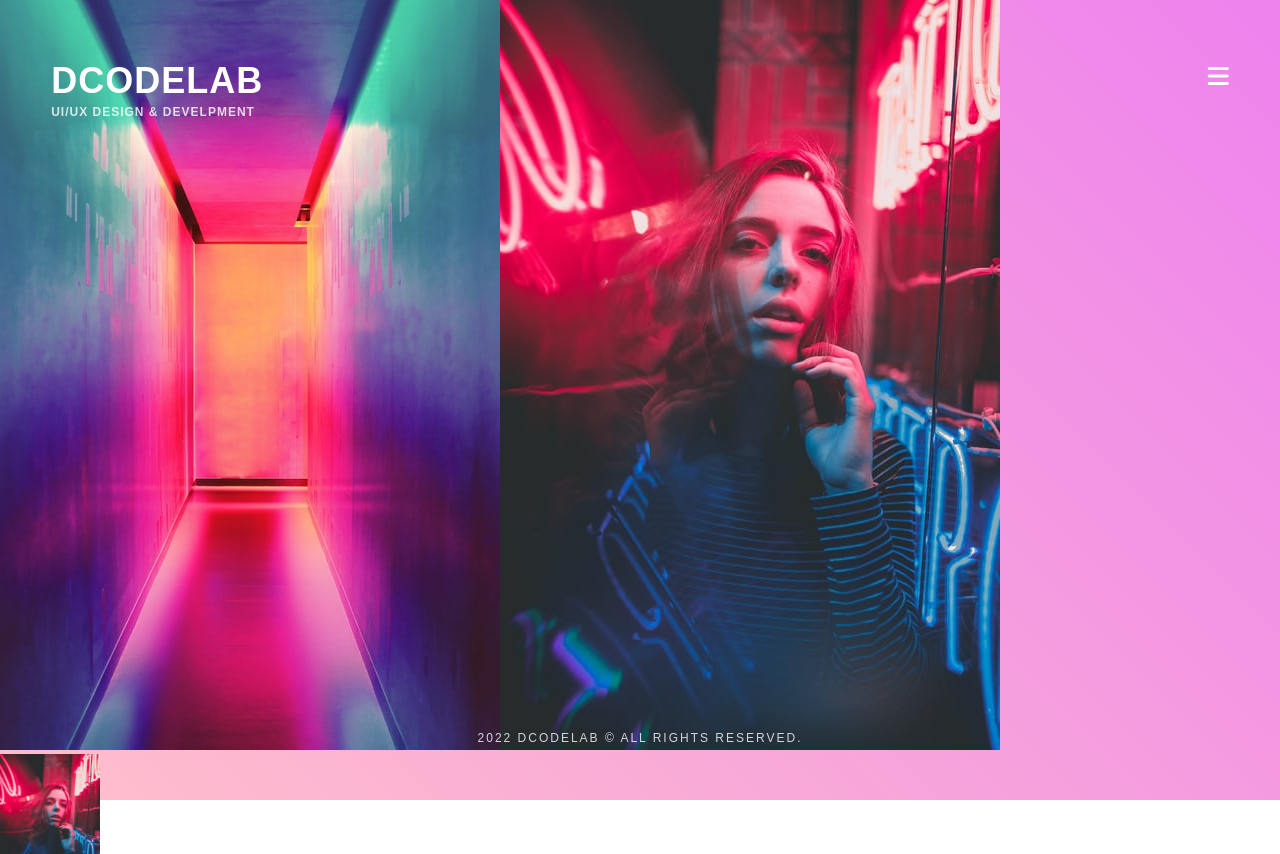
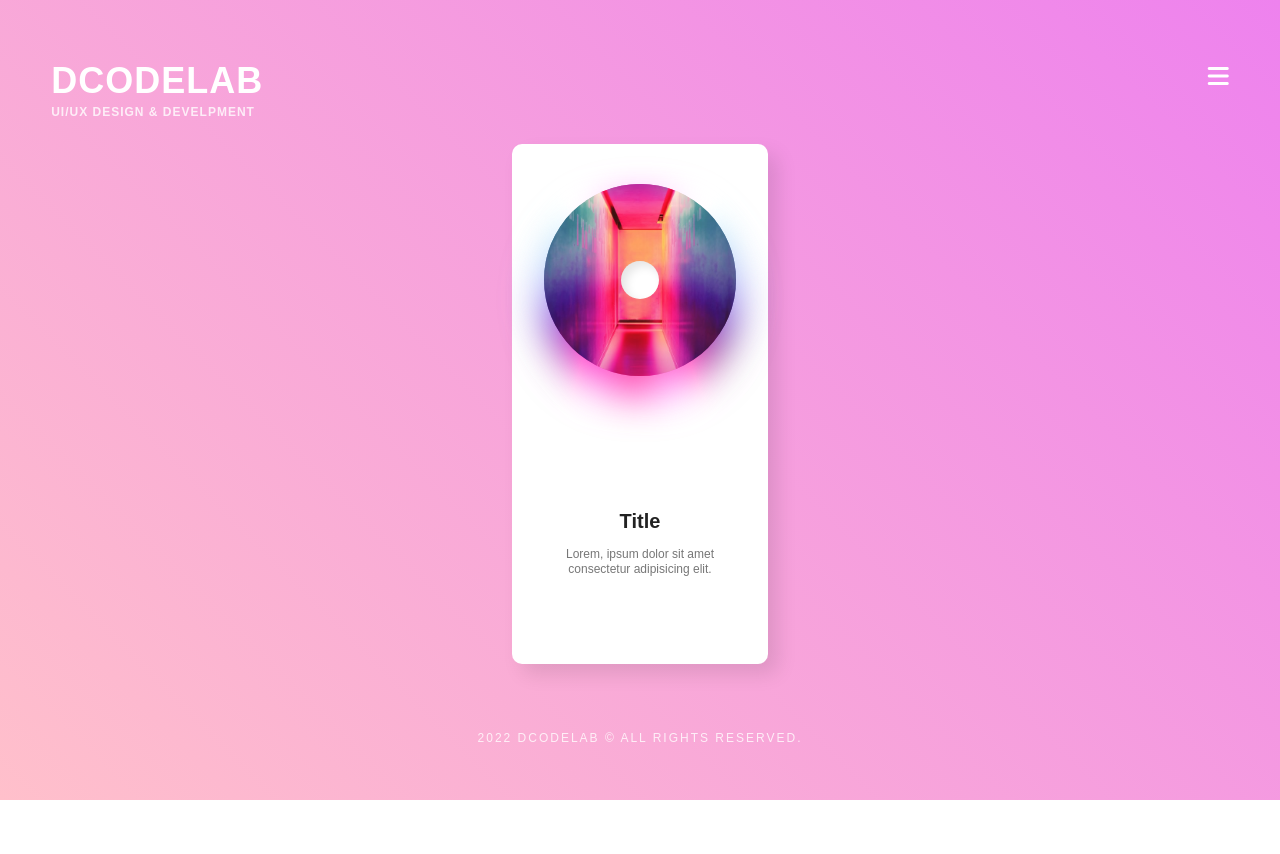
Before and after one commit to OhEunTaek/react9, a React (Create React App) app: page / in a window 1280 px wide. After the commit the page ends 800 px from the top, so only its background shows below. Built offline with nearby package versions, Linux system fonts and the light colour scheme.

Commit message:
DOM스타일링 article 컴포넌트하기 전단계

```diff
--- a/src/App.js
+++ b/src/App.js
@@ -4,16 +4,25 @@ import Header from './components/Header';
 import Footer from './components/Footer';
 
 function App() {
-  let divStyle = { width: 100, height: 100, backgroundImage: `url(${process.env.PUBLIC_URL + 'img/member2.jpg'})`, backgroundSize: "cover" }
+  let picImg = { backgroundImage: `url(${process.env.PUBLIC_URL}/img/member1.jpg)` }
 
   return (
     <figure>
       <Header />
-      <img src={process.env.PUBLIC_URL + 'img/member1.jpg'} />
-      <img src={process.env.PUBLIC_URL + 'img/member2.jpg'} />
-      <div style={divStyle}>
+      <section>
+        <article>
+          <div className="inner">
+            <div className="pic" style={picImg}>
+              <div className="dot"></div>
+            </div>
 
-      </div>
+            <div className="txt">
+              <h2>Title</h2>
+              <p>Lorem, ipsum dolor sit amet consectetur adipisicing elit.</p>
+            </div>
+          </div>
+        </article>
+      </section>
       <Footer />
     </figure>
   );
@@ -21,221 +30,53 @@ function App() {
 
 export default App;
 
+/*
+1단계 : pic까지 scss와 절대경로로 이미지 넣기
 
-/*
-메모장 이후의 내용시작
-
-이렇게 style을 입히면 개발자창에서 엘리멘츠를 보면 head부분에 style로 넣어지게 되는것을 확인
-태그 안에 자동완성기능을 하고싶지만 기존처럼 되지 않는다
-
-세팅에서
-"emmet.includeLanguages": {
-        "javascript": "javascriptreact"
-     }, 을 적용시켜야 한다
-
-이후 자동완성기능을 한번 사용해본다
-
-
-폰트어썸 사용
-원래는 npm이나 yan으로 패키지를 설치해야되는데 번거로우니 기존에 하던대로 사용하겠다
-index.html에 기존에 하던대로 폰트어썸 스크립트를 복사 붙여넣기 한다
-
-타이틀 뮤직플레이어로 변경
-
-app.js에서 h1부터 코딩시작
-
-br태그시 기존 html과 달리 닫기코드를 작성되어야한다
-<br></br>이거나 <br />으로
-
-a태그에 클래스를 부여할때
-리액트는 기존html에 클래스를 부여할 떄와는 달리 class가 아닌 className으로 부여
-하지만 자동완성기능을 사용해서 a.menu라고 해도 자동으로 classNmae으로
-하지만 기존html에서 사용되던 폰트어썸 자동완성 확장기능은 적용이안됨
-
-<figure>
-      <h1>
-        <strong>DCODELAB</strong><br />
-        <span>UI/UX DESIGN & DEVELPMENT</span>
-      </h1>
-
-      <a href="#" className="menu">
-        <i className='fas fa-bars'></i>
-      </a>
-
-      <p>2022 DCODELAB &copy; ALL RIGHTS RESERVED.</p>
-    </figure>
-
-    이후 css시작
-
-font-size0 인라인요소의 간격제거
-
-리액트를 이용하는 이유 컴포넌트 외부파일로 분리해서  외부파일로 관리하는것
-지금은 콘텐츠가 적어 비효율적이어 보이지만
-
-이후 컴포넌트 폴더 제작후
-푸터.js 만들고 제작
-
-function Footer() {
-    return (
-        <p>2022 DCODELAB &copy; ALL RIGHTS RESERVED.</p>
-    )
-}
-export default Footer;
-리턴문안쪽에 꼭 넣기 , 내보내야하므로 export도 꼭
-내보내고 불러와야함
-
-import Footer from './components/Footer';
-
-<Footer></Footer> or <Footer />
-
-이렇게 하나의 파일에 하나의 컴포넌트를 넣어서 임포트해줄수도있고
-하나의 파일에 여러 컴포넌트를 넣어서 할수도있다
-
-compornents폴더에 Layout.js를 만들어서 코딩시작
-
-layout.js는 두개의 컴포넌트인데 default 로 내보내는것이 아님 export {Logo, Menu}
-불러올때는
-import { Logo, Menu } from './components/Layout'; 이방법으로
-
-
-이렇게 하는것은 구조분해할당이라는 문법으로
-배열이나 객체의 값을 키값에 맞춰 뽑아오는것
-
-비구조화 할당 , 구조분해 할당(Destructure Assignment)
-
-두개를 내보낼 수 있다는 것을 배운것이고 이건 좀 비효율적이라서 합쳐보겠다
-
-하나의 헤더로 내보내보자
-
-
-
-*/
-
-/*
-  function Logo() {
-    return (
-        <h1>
-            <strong>DCODELAB</strong><br />
-            <span>UI/UX DESIGN & DEVELPMENT</span>
-        </h1>
-    )
-}
-
-function Menu() {
-    return (
-        <a href="#" className="menu">
-            <i className='fas fa-bars'></i>
-        </a>
-    )
-}
-여기서 a를 넣고 디폴트내용을 변경
-
-function Logo() {
-    return (
-        <h1>
-            <strong>DCODELAB</strong><br />
-            <span>UI/UX DESIGN & DEVELPMENT</span>
-        </h1>
-
-        <a href="#" className="menu">
-            <i className='fas fa-bars'></i>
-        </a>
-    )
-}
-
-
-export default Header;
-
-이러면 빨간줄이 그어짐 이유는 하나의 태그로 묶여야한다
-retrun은 무조건 하나의 덩어리만을 반환하기 때문에 div로 묶어야한다 위아래 <div></div> 넣기
-저장하고 layout.js를 Header.js로 변경 함수이름도 변경
-자동으로 app.js의 import부분이 변경되거나 혹은 변경하겠냐는 창이 뜸 yes
-import { Logo, Menu } from './components/Header';
-이걸
-import Header from './components/Header'; 변경후 밑에
-<Header />
-로 변경후 저장
-
-오류가 뜨거나 아님 안떠도 문제가있는것 즉 div는 쓸데없는 태그를 만든것이므로 <></>으로 변경되어야한다
-
-이것을 fragment라고 한다
-*/
-
-/*
-이미지 추가하기
-
-2가지의 방법이있음
-
-src안쪽에 img폴더를 만들고 이미지를 넣음
-
-첫번째방법
-
-img 폴더를 src안에 넣는다
-import image1 from './img/member1.jpg';
-
-<img src={image1} />
-넣어주면 잘나온다
-
-배경으로 넣고싶으면?
-div를 img 다음에 만들고 scss로 와서
-div를 코딩
-
-
-
-
-html에서 인라인으로 style을 넣은것처럼 같이 해보겠다
-<div style={{ width: 300, height: 300, border: "1px solid aqua" }}>
-
-      </div>
-중괄호를 감싼뒤에 객체형태로 css값을 부여해야된다
-
-객체니까 변수화 할수 있지 않을까??
-function App() {
-  let divStyle = { width: 100, height: 100, border: "1px solid aqua" } <--
+let picImg = { backgroundImage: `url(${process.env.PUBLIC_URL}/img/member1.jpg)` }
 
   return (
     <figure>
       <Header />
-      <img src={image1} />
-      <img src={image2} />
-      <div style={divStyle}> <---
+      <section>
+        <article>
+          <div className="inner">
+            <div className="pic" style={picImg}>
+              <div className="dot"></div>
+            </div>
 
-      </div>
+            <div className="txt">
+              <h2>Title</h2>
+              <p>Lorem, ipsum dolor sit amet consectetur adipisicing elit.</p>
+            </div>
+          </div>
+        </article>
+      </section>
       <Footer />
     </figure>
-  );
-}
 
-이제 보더값대신 백그라운드이미지를 넣어보자
+    하단 그림자효과 즉 블러효과를 넣기
+    pic에는 실제이미지는 안보이게하고
+    가상선택두개에 상속을 시킴
+    백그라운드 사이즈를 지우고
+    백그라운드 포지션을 200%로 지정 -> 이미지가 안보임
+    하지만 포지션렐러티브는 부여 그래야 여기를 기점으로 가성선택자들의 위치를 지정가능
 
-let divStyle = { width: 100, height: 100, backgroundImage: `url(${image2})`, backgroundSize: "cover" }
+    이후 가상선택자에 상속시키는 코딩시작
 
-이방법이 기존의 이미지를 가져오는 방법 너무 번거롭다 일일이 임포트 시켜야한다
-이렇게 하는 방법이 있고
+    저장하고 보면 이미지가 보이는데 개발자툴에서보면 보이는 이미지는 가상선택자임
 
-2번째 방법은
+    dot을 설정할때 가운데 배치를 dot에 앱솔루트로 설정하는것이 아니라 pic에 플렉스를 주어서 설정
+    저장하고 보면 안보일텐데 dot에 포지션과 z인덱스를 부여
+    쉐도우를 inset 안쪽으로 그림자를 넣음 으로 부여
 
-폴더를 src 에서 public으로 변경시킨다
-경로를 바꿔야하는데 지정해주지 않고 리액트가 자동으로 추적하게하는 구문을 적을것이다
+    리액트는 단순반복이라 사실은 js를 몰라도 얼마든 가능은 함
+    하지만 일을 할때 자신이 어떤 코드를 작성하는지를 알지 못함
+    이렇게되면 당연히 단순반복작업만 하게되면서 도태되고 실력이 없음
+    리액트를 어느수준까지 진입하고나서는 벽이 바로 응용의 문제 ui와 인터렉션의 집입장벽임
 
+    txt코딩함 이후 inner에 보더레디어스값과 그림자효과를 부여
 
-import './css/style.css';
-import Header from './components/Header';
-import Footer from './components/Footer';
-기존것을 지우고
-function App() {
-  let divStyle = { width: 100, height: 100, backgroundImage: `url(${process.env.PUBLIC_URL + 'img/member2.jpg'})`, backgroundSize: "cover" }
-
-  return (
-    <figure>
-      <Header />
-      <img src={process.env.PUBLIC_URL + 'img/member1.jpg'} /> 자동경로추적과 뒤에 img폴더부터 문자열로 넣어준다
-      <img src={process.env.PUBLIC_URL + 'img/member2.jpg'} />
-      <div style={divStyle}>
-
-      </div>
-      <Footer />
-    </figure>
-  );
-}
+    이제 패널 즉 아티클이 여러게 있어야하는데 패널도만들고 제목도 바꾸고 이미지 이름도 바꿔야함
+    리액트에서는 컴포넌트가 핵심임 따라서 컴포넌트에서 반복으로 만들예정
 */
--- a/src/css/style.css
+++ b/src/css/style.css
@@ -47,6 +47,88 @@ figure .menu {
   font-size: 24px;
   color: #fff;
 }
+figure section {
+  width: 20vw;
+  height: 65vh;
+  position: absolute;
+  left: 50%;
+  top: 50%;
+  margin-top: -32vh;
+  margin-left: -10vw;
+}
+figure section article {
+  width: 100%;
+  height: 100%;
+  position: absolute;
+  top: 0px;
+  left: 0px;
+}
+figure section article .inner {
+  width: 100%;
+  height: 100%;
+  background: #fff;
+  padding: 5vh 2.5vw 8vh;
+  display: flex;
+  justify-content: center;
+  flex-wrap: wrap;
+  align-content: space-between;
+  border-radius: 10px;
+  box-shadow: 10px 10px 20px rgba(0, 0, 0, 0.1);
+}
+figure section article .inner .pic {
+  width: 15vw;
+  height: 15vw;
+  border-radius: 50%;
+  background-color: cyan;
+  background-repeat: no-repeat;
+  background-size: cover;
+  background-position: center;
+  position: relative;
+  display: flex;
+  justify-content: center;
+  align-items: center;
+}
+figure section article .inner .pic::before, figure section article .inner .pic::after {
+  content: "";
+  display: block;
+  width: inherit;
+  height: inherit;
+  border-radius: inherit;
+  position: absolute;
+  top: 0px;
+  left: 0px;
+  background-image: inherit;
+  background-repeat: inherit;
+  background-position: center;
+  background-size: cover;
+}
+figure section article .inner .pic::before {
+  transform: translateY(10%);
+  filter: blur(20px) brightness(1.6);
+}
+figure section article .inner .pic .dot {
+  width: 3vw;
+  height: 3vw;
+  border-radius: 50%;
+  background: #fff;
+  position: relative;
+  z-index: 3;
+  box-shadow: inset 5px 5px 10px rgba(0, 0, 0, 0.1);
+}
+figure section article .inner .txt {
+  text-align: center;
+  position: relative;
+}
+figure section article .inner .txt h2 {
+  font: bold 20px/1 "arial";
+  color: #222;
+  margin-bottom: 2vh;
+}
+figure section article .inner .txt p {
+  font: 12px/1.2 "arial";
+  color: #777;
+  margin-bottom: 3vh;
+}
 figure > p {
   position: absolute;
   bottom: 7vh;
--- a/src/scss/style.scss
+++ b/src/scss/style.scss
@@ -35,6 +35,96 @@ figure {
 		color: #fff;
 	}
 
+	section {
+		width: 20vw;
+		height: 65vh;
+		position: absolute;
+		left: 50%;
+		top: 50%;
+		margin-top: -32vh;
+		margin-left: -10vw;
+		article {
+			width: 100%;
+			height: 100%;
+			position: absolute;
+			top: 0px;
+			left: 0px;
+			.inner {
+				width: 100%;
+				height: 100%;
+				background: #fff;
+				padding: 5vh 2.5vw 8vh;
+				display: flex;
+				justify-content: center;
+				flex-wrap: wrap;
+				align-content: space-between;
+
+				border-radius: 10px;
+				box-shadow: 10px 10px 20px rgba(0, 0, 0, 0.1);
+				.pic {
+					width: 15vw;
+					height: 15vw;
+					border-radius: 50%;
+					background-color: cyan;
+					background-repeat: no-repeat;
+					background-size: cover;
+					background-position: center;
+					position: relative;
+
+					display: flex;
+					justify-content: center;
+					align-items: center;
+
+					&::before,
+					&::after {
+						content: '';
+						display: block;
+						width: inherit;
+						height: inherit;
+						border-radius: inherit;
+						position: absolute;
+						top: 0px;
+						left: 0px;
+						background-image: inherit;
+						background-repeat: inherit;
+
+						background-position: center;
+						background-size: cover;
+					}
+
+					&::before {
+						transform: translateY(10%);
+						filter: blur(20px) brightness(1.6);
+					}
+					.dot {
+						width: 3vw;
+						height: 3vw;
+						border-radius: 50%;
+						background: #fff;
+
+						position: relative;
+						z-index: 3;
+						box-shadow: inset 5px 5px 10px rgba(0, 0, 0, 0.1);
+					}
+				}
+				.txt {
+					text-align: center;
+					position: relative;
+					h2 {
+						font: bold 20px/1 'arial';
+						color: #222;
+						margin-bottom: 2vh;
+					}
+					p {
+						font: 12px/1.2 'arial';
+						color: #777;
+						margin-bottom: 3vh;
+					}
+				}
+			}
+		}
+	}
+
 	> p {
 		position: absolute;
 		bottom: 7vh;
```
Also changed, not shown: 1 other file (tests, documents, lock files or other folders).
